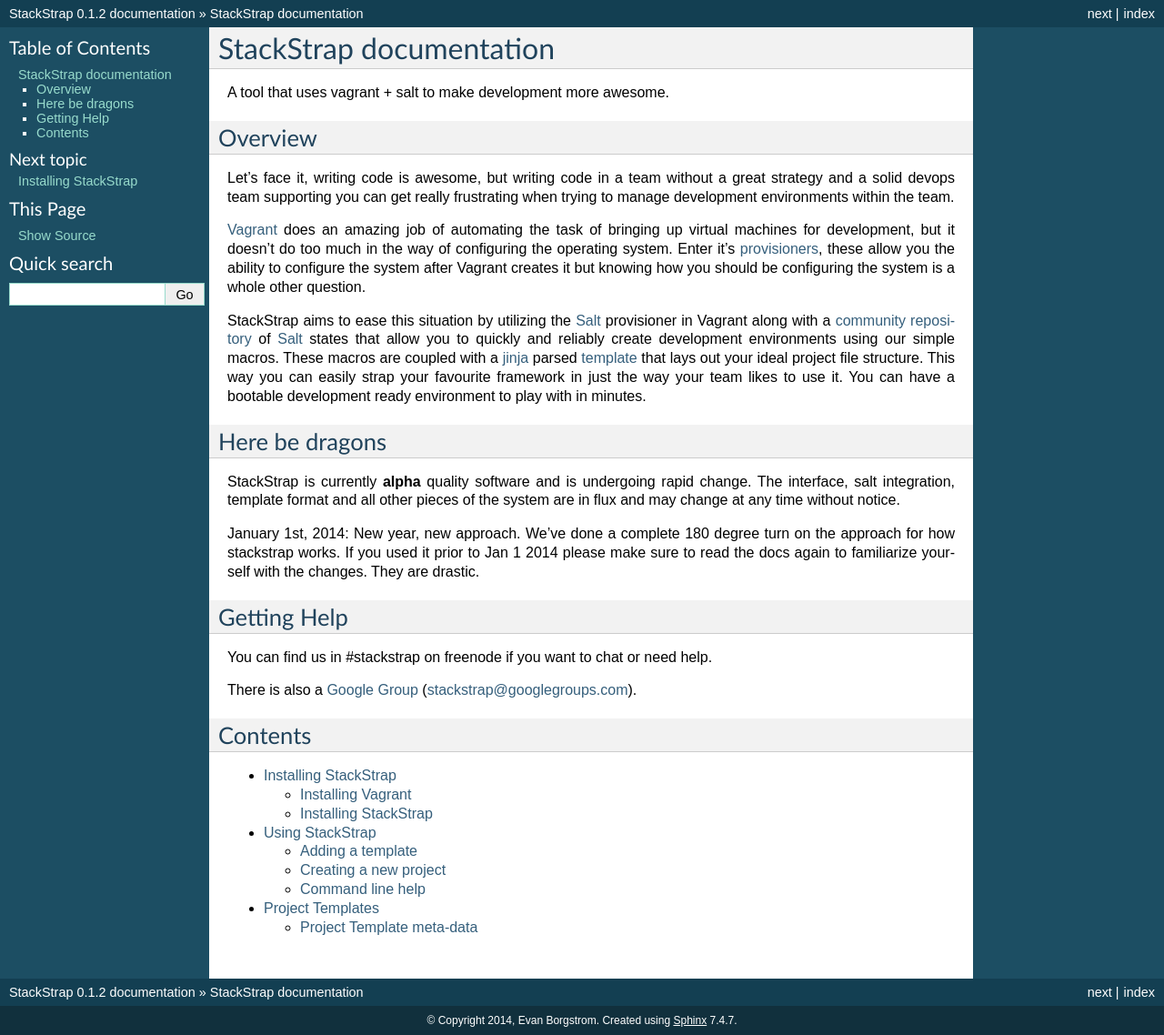
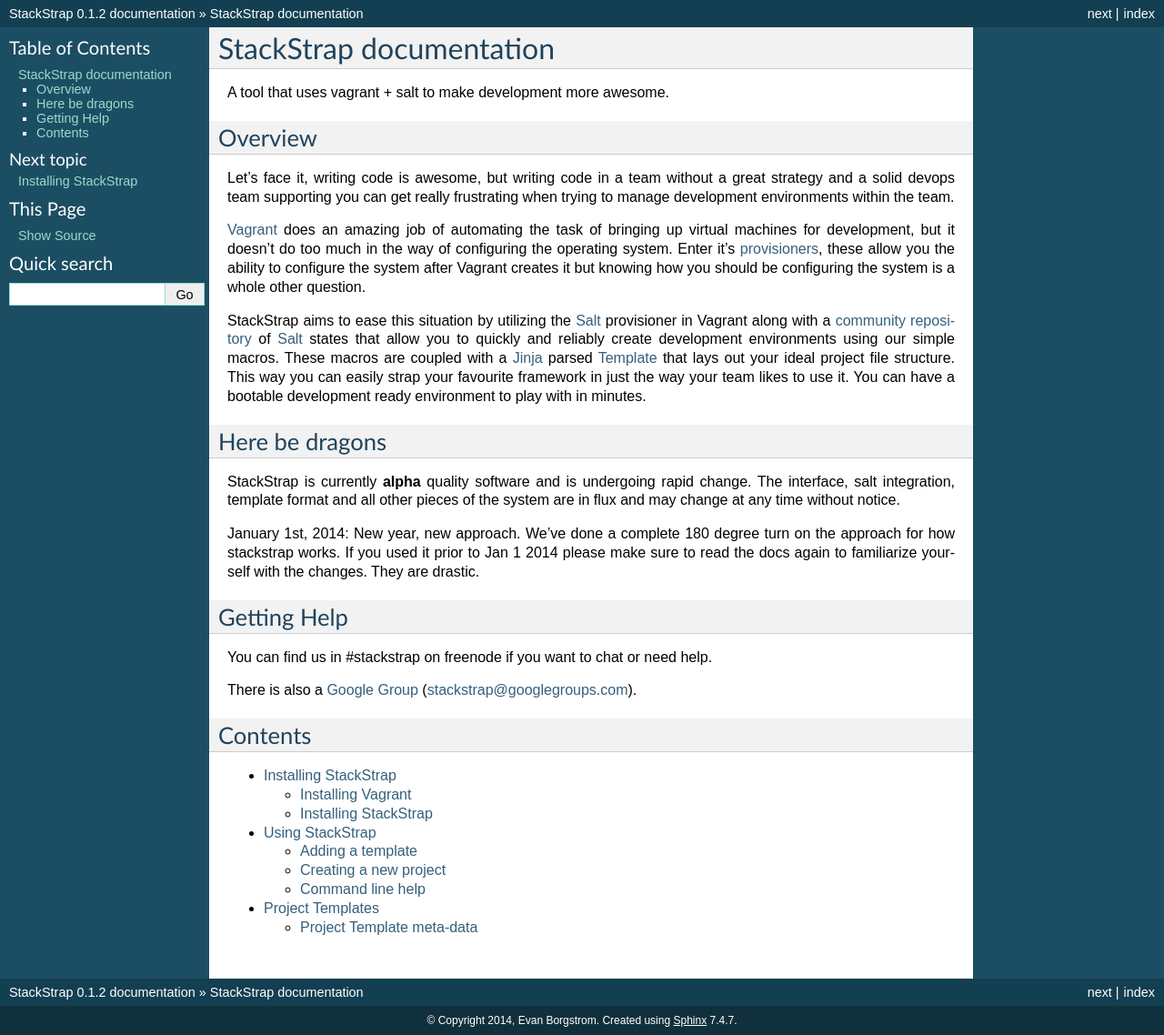
Before and after one commit to stackstrap/stackstrap, a Sphinx documentation site: the page built from docs/index.rst, in a window 1280 px wide. Shown: the whole page at 91% size. Built offline with Sphinx 7.4.7, drawn with Linux system fonts in a browser that asks for light colours.

Commit message:
Use better casing for representation of other projects in docs

```diff
--- a/docs/index.rst
+++ b/docs/index.rst
@@ -20,7 +20,7 @@
 StackStrap aims to ease this situation by utilizing the Salt_ provisioner in
 Vagrant along with a `community repository`_ of Salt_ states that allow you to
 quickly and reliably create development environments using our simple macros.
-These macros are coupled with a `jinja`_ parsed `template`_ that lays out your ideal
+These macros are coupled with a `Jinja`_ parsed `Template`_ that lays out your ideal
 project file structure. This way you can easily strap your favourite framework
 in just the way your team likes to use it. You can have a bootable development
 ready environment to play with in minutes.
@@ -56,6 +56,6 @@
 .. _Salt: http://saltstack.com/
 .. _provisioners: http://docs.vagrantup.com/v2/provisioning/index.html
 .. _community repository: https://github.com/openops/stackstrap-salt
-.. _template: https://github.com/openops/stackstrap-django
-.. _jinja: http://jinja.pocoo.org
+.. _Template: https://github.com/openops/stackstrap-django
+.. _Jinja: http://jinja.pocoo.org
 .. _Google Group: https://groups.google.com/d/forum/stackstrap
```
